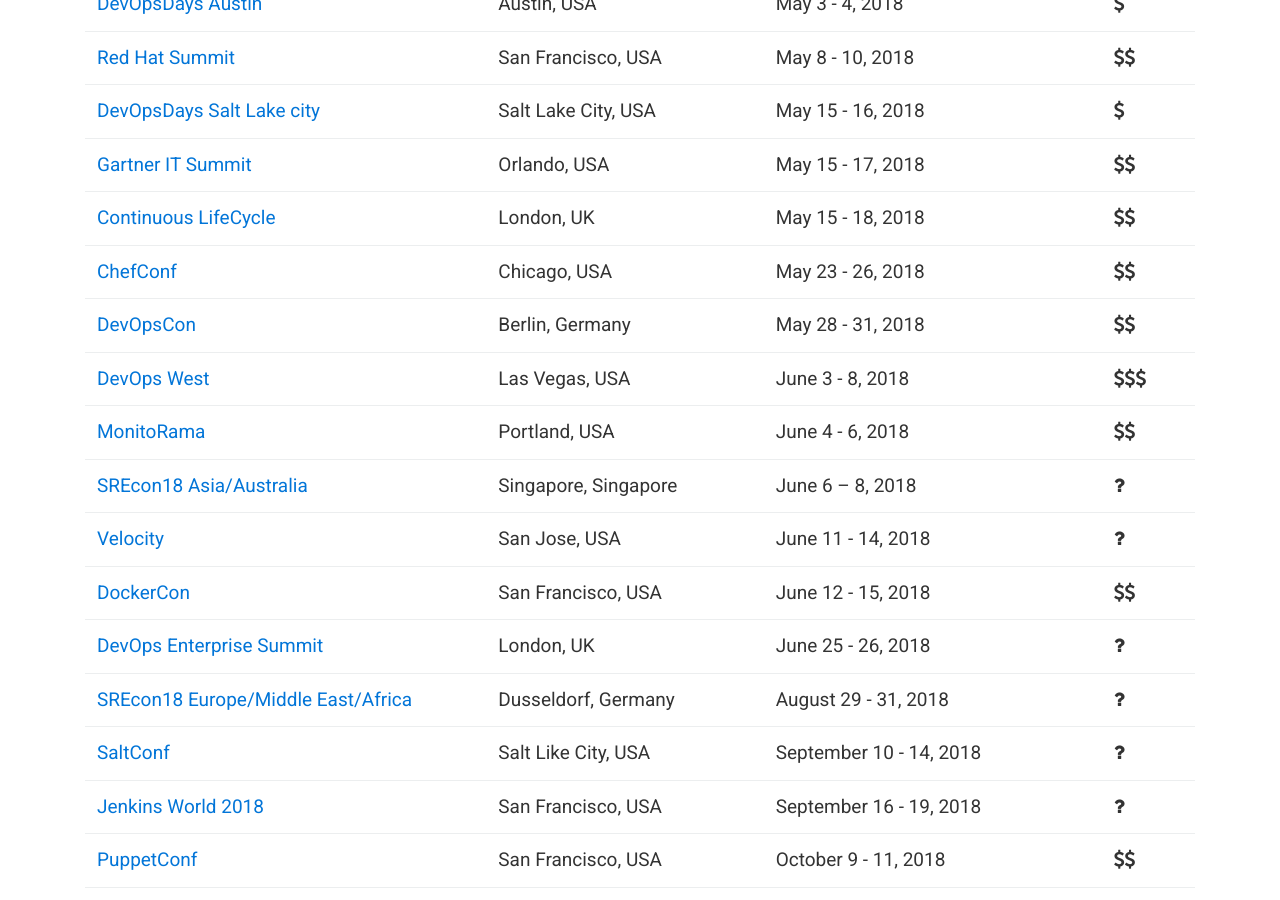
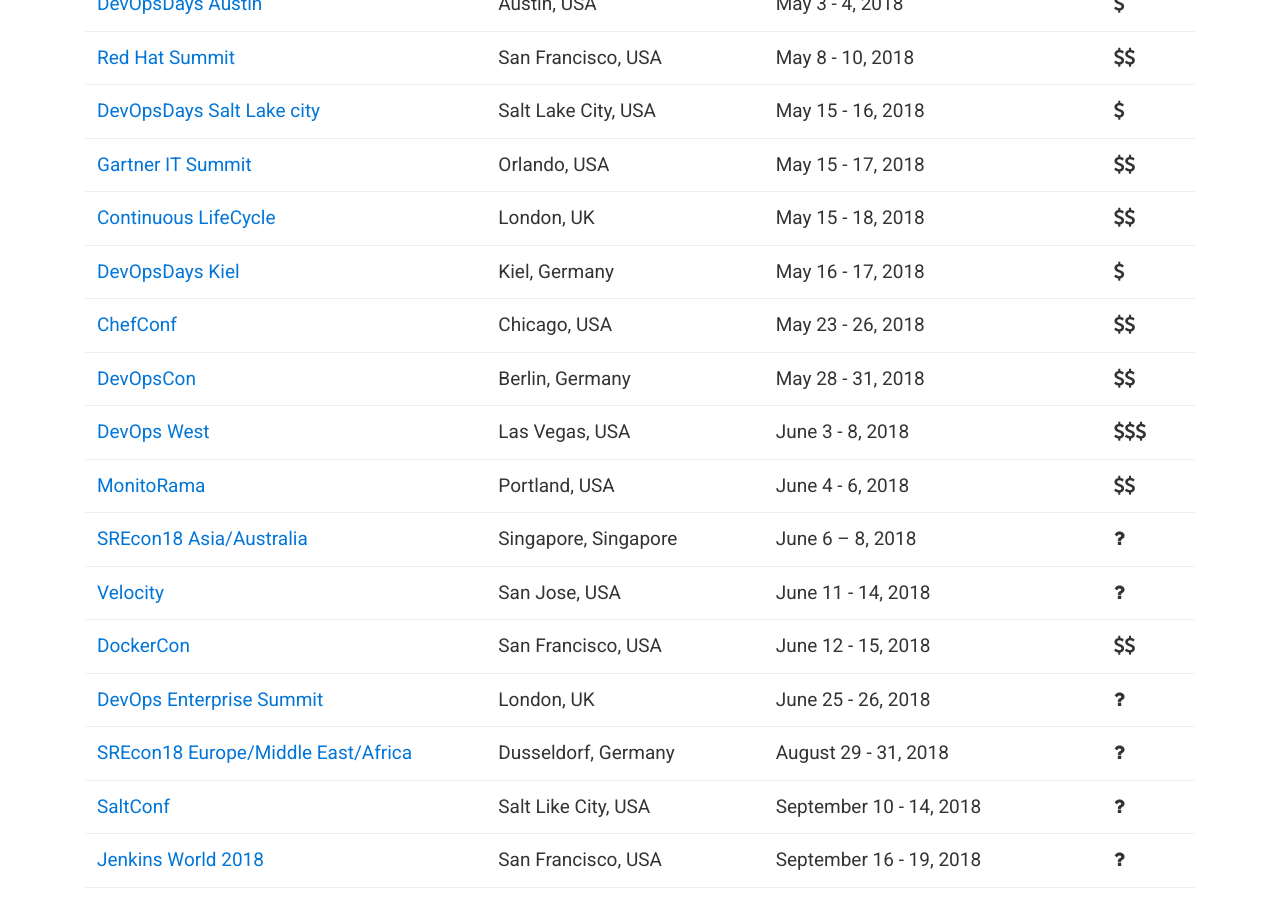
Before and after one commit to finspin/gotodevops.org, a Jekyll site: the page built from index.md, in a window 1280 px wide and 900 px high, scrolled down 1889 px. Built offline with Jekyll 4.4.1, drawn with Linux system fonts in a browser that asks for light colours; nearby versions of some CDN libraries.

Commit message:
DevOpsDays Kiel

```diff
--- a/_data/conferences.yml
+++ b/_data/conferences.yml
@@ -322,6 +322,15 @@
   start-date: 1526342400
   cost: 2
 
+- name: DevOpsDays Kiel
+  url: https://www.devopsdays.org/events/2018-kiel
+  location:
+      city: Kiel
+      country: Germany
+  date: May 16 - 17, 2018
+  start-date: 1526472000
+  cost: 1
+
 - name: ChefConf
   url: https://chefconf.chef.io/
   location:
```
